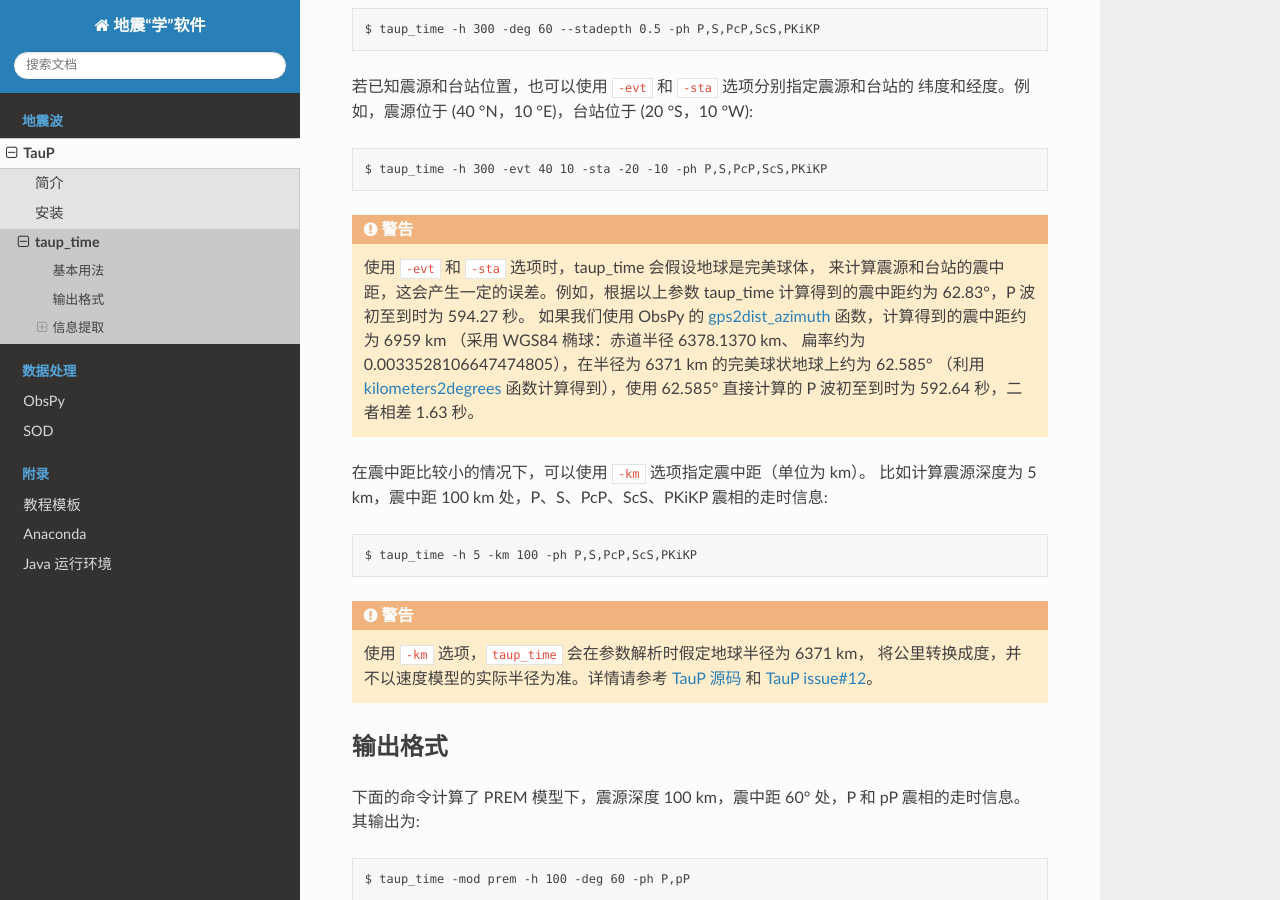
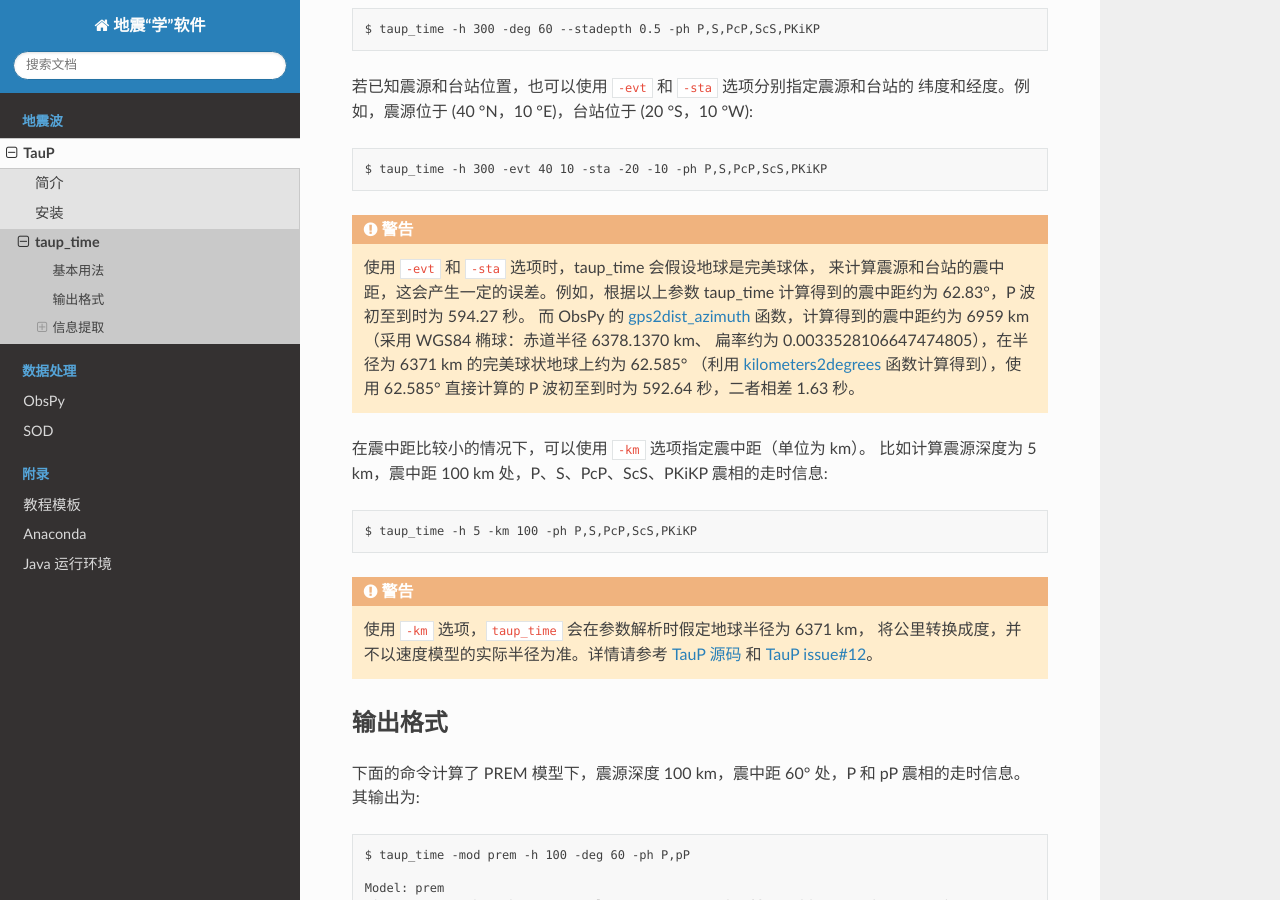
Before and after one commit to seismo-learn/software, a Sphinx documentation site: the page built from source/taup/taup_time.rst, in a window 1280 px wide and 900 px high, scrolled down 704 px. Built offline with Sphinx 7.4.7 and the Read the Docs theme 2.0.0, drawn with Linux system fonts in a browser that asks for light colours.

Commit message:
Update source/taup/taup_time.rst
Co-authored-by: Dongdong Tian <seisman.info@gmail.com>

```diff
--- a/source/taup/taup_time.rst
+++ b/source/taup/taup_time.rst
@@ -36,7 +36,7 @@ TauP 默认台站位于地表，可使用 ``--stadepth`` 选项设置台站深
    使用 ``-evt`` 和 ``-sta`` 选项时，taup_time 会假设地球是完美球体，
    来计算震源和台站的震中距，这会产生一定的误差。例如，根据以上参数
    taup_time 计算得到的震中距约为 62.83°，P 波初至到时为 594.27 秒。
-   如果我们使用 ObsPy 的
+   而 ObsPy 的
    `gps2dist_azimuth <https://docs.obspy.org/packages/autogen/obspy.geodetics.base.gps2dist_azimuth.html#obspy.geodetics.base.gps2dist_azimuth>`__
    函数，计算得到的震中距约为 6959 km （采用 WGS84 椭球：赤道半径 6378.1370 km、
    扁率约为 0.0033528106647474805），在半径为 6371 km 的完美球状地球上约为 62.585°
```
